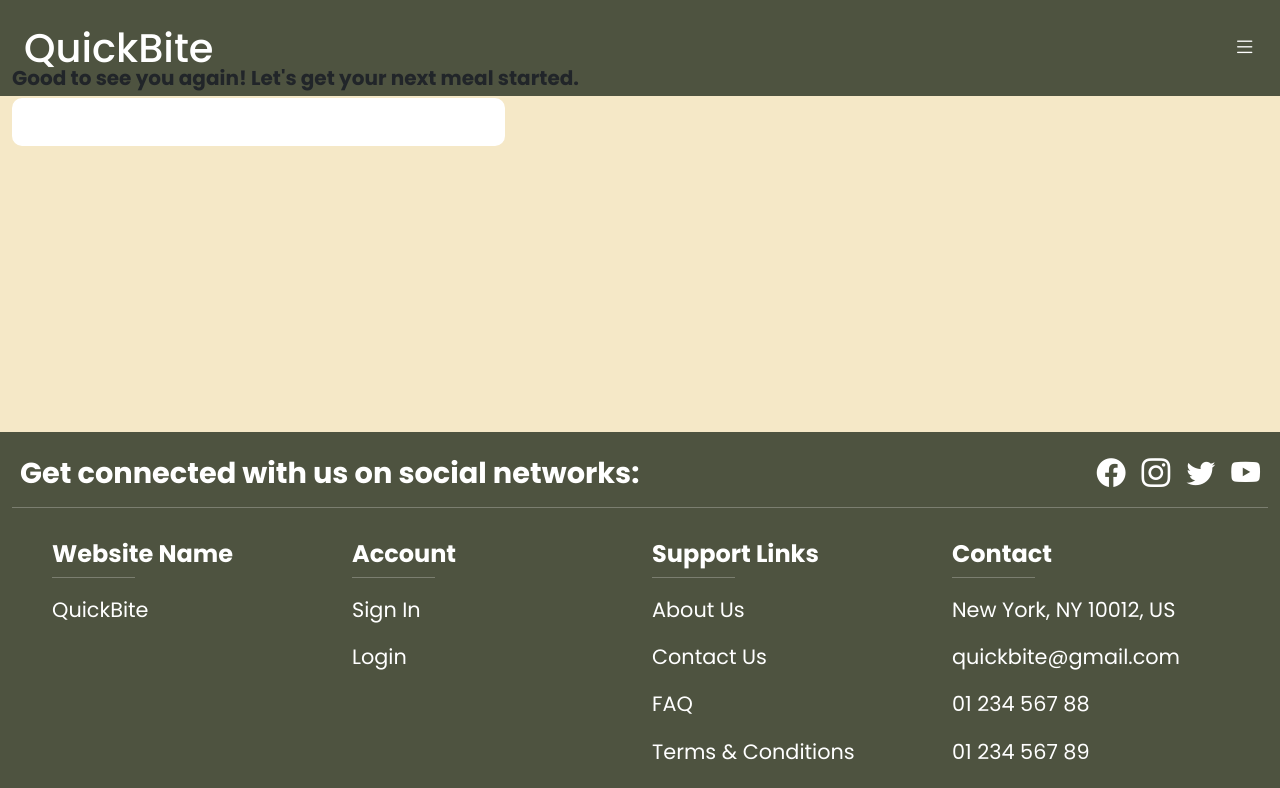
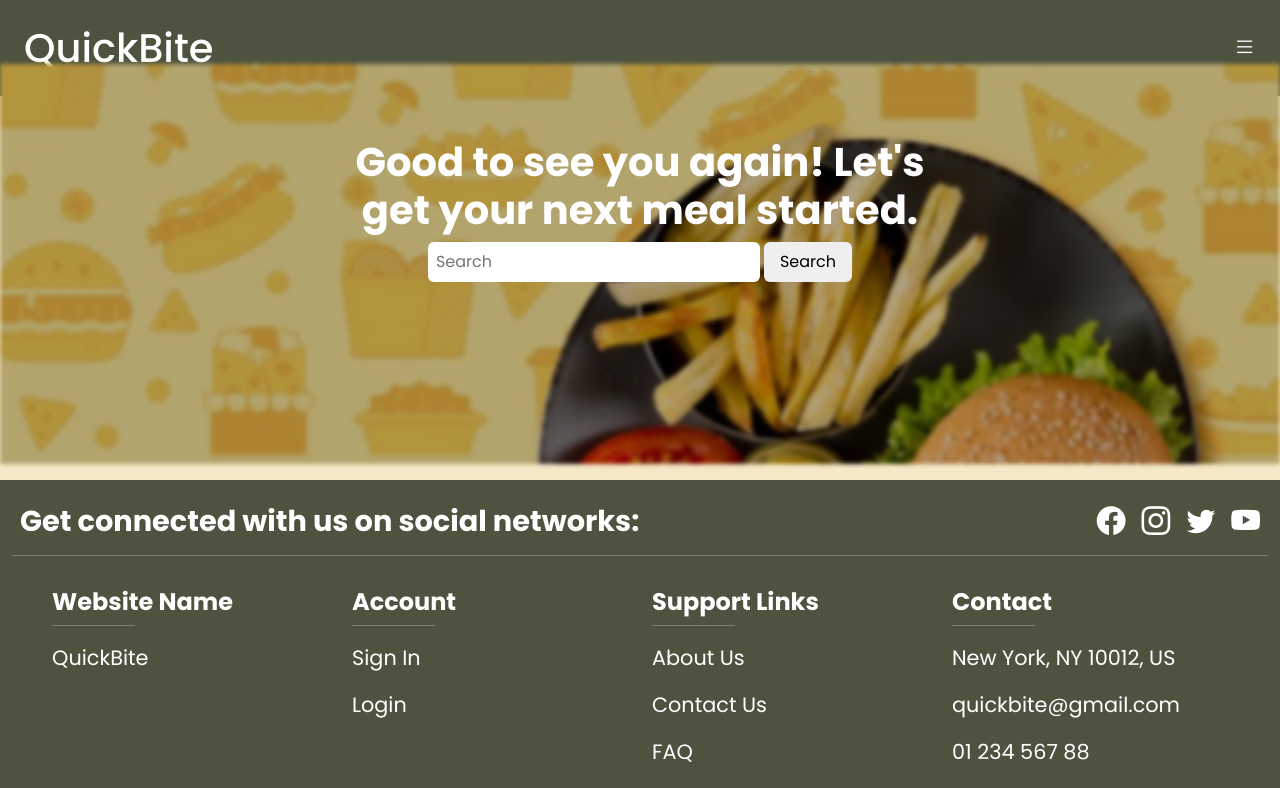
Before and after one commit to AkoSiJacobDeveloper/Project1, a Vue app: page /home in a window 1280 px wide. Shown: the top 788 px of the page. Built offline with nearby package versions, Linux system fonts and the light colour scheme; sample sign-in values are in the browser's storage.

Commit message:
Fix the section 1 in the HomeSection1

```diff
--- /dev/null
+++ b/src/components/Buttons/SearchButton.vue
@@ -0,0 +1,3 @@
+<template>
+    <button class="px-3 border-0 rounded-2">Search</button>
+</template>
--- a/src/components/Contents/HomePage/HomeSection1.vue
+++ b/src/components/Contents/HomePage/HomeSection1.vue
@@ -1,61 +1,69 @@
 <template>
     <section class="main-container">
-        <div class="container-fluid">
-            <div class="row">
-                <div class="hero-container col-12 col-md-6">
-                    <h5 class="fw-bold">Good to see you again! Let's get your next meal started.</h5>
+        <div class="image-container"></div>
+        <div class="container-fluid mt-5 d-flex justify-content-center align-items-center">
+            <div class="hero-container col-12 col-md-6 d-flex justify-content-center align-items-center flex-column p-4">
+                <h1 class="fw-bold text-center">Good to see you again! Let's get your next meal started.</h1>
                 <AppSearch />
-                </div>
-                <div class="image-container col-12 col-md-6">
-
-                </div>
             </div>
         </div>
     </section>
 </template>
 
+
+
 <script>
 import AppSearch from '@/components/Search/AppSearch.vue';
 
-const backgroundImage = require('../../../assets/Images/food pattern.jpg');
 export default {
    components: {AppSearch},
-   data () {
-    return {
-        backgroundImage
-    }
-   }
+
 }
 </script>
 
-<style lang="scss">
+<style lang="scss" scoped>
 .main-container {
-    position: relative; /* Position the container relative to its children */
     height: 50vh;
+    position: relative;
 
-    &::before {
+    .image-container {
+      background-image: url('@/assets/Images/food pattern.jpg');
+      background-size: cover;
+      background-position: center;
+      position: absolute;
+      top: 0;
+      left: 0;
+      right: 0;
+      bottom: 0;
+      z-index: 1;
+      filter: blur(2px);
+      height: 50vh;
+      width: 100%;
+      overflow: hidden;
+    }
+
+    .image-container::before {
       content: '';
       position: absolute;
       top: 0;
       left: 0;
       right: 0;
       bottom: 0;
-        background-image: url(v-bind(backgroundImage));
-        background-size: cover;
-        background-position: center;
-        filter: blur(2px); /* Apply blur only to the background */
-        z-index: -1; /* Ensure it's behind the content */
-    }
-
-    .container-fluid {
-        position: relative;
-        z-index: 1; /* Ensure the content is above the blurred background */
+      background-color: rgba(0, 0, 0, 0.3);
+      z-index: 2;
     }
 
     .hero-container {
+      position: relative;
+      z-index: 3;
       margin-top: 50px;
-        z-index: 5; /* Ensure it's above the background */
+      color: white;
+
+      h1 {
+        font-size: 2.5em;
+      }
     }
 }
 
+
 </style>
--- a/src/components/Search/AppSearch.vue
+++ b/src/components/Search/AppSearch.vue
@@ -1,13 +1,17 @@
 <template>
-    <div class="search-container p-md-2 p-lg-3 p-xl-4">
-        <div class="search"></div>
+    <div class="search-container d-flex gap-1">
+        <input class="w-100 p-2 rounded-2 border-0" type="text" placeholder="Search">
+        <SearchButton />
     </div>
 </template>
 
+<script>
+import SearchButton from '../Buttons/SearchButton.vue';
+export default {
+    components: {SearchButton}
+}
+</script>
+
 <style lang="scss" scoped>
-.search-container {
-    width: 80%;
-    border-radius: 10px;
-    background-color: #fff;
-}
+
 </style>
```
Lines whose indentation alone changed are shown as unchanged.
